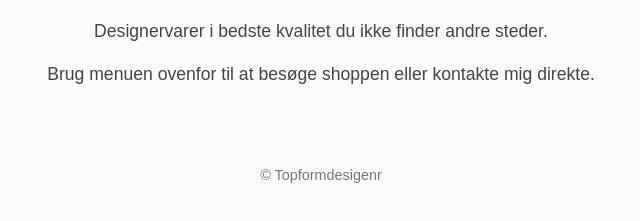
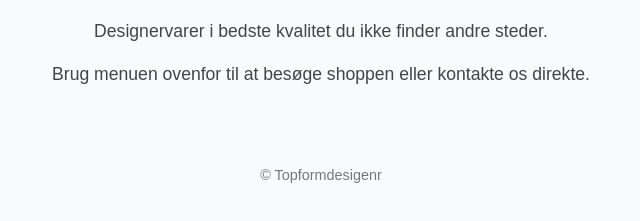
Before and after one commit to TFD8858/TFD8858.github.io, a plain HTML site: page index.html in a window 1280 px wide. Shown: the part 133-354 px from the top of the page, 319-959 px from the left. Drawn offline with Linux system fonts and the light colour scheme.

Commit message:
Update contact reference from 'mig' to 'os'

```diff
--- a/index.html
+++ b/index.html
@@ -90,7 +90,7 @@
   <main>
     <h1>Topformdesigner</h1>
     <p>Designervarer i bedste kvalitet du ikke finder andre steder.</p>
-    <p>Brug menuen ovenfor til at besøge shoppen eller kontakte mig direkte.</p>
+    <p>Brug menuen ovenfor til at besøge shoppen eller kontakte os direkte.</p>
   </main>
 
   <footer>© Topformdesigenr</footer>
```
